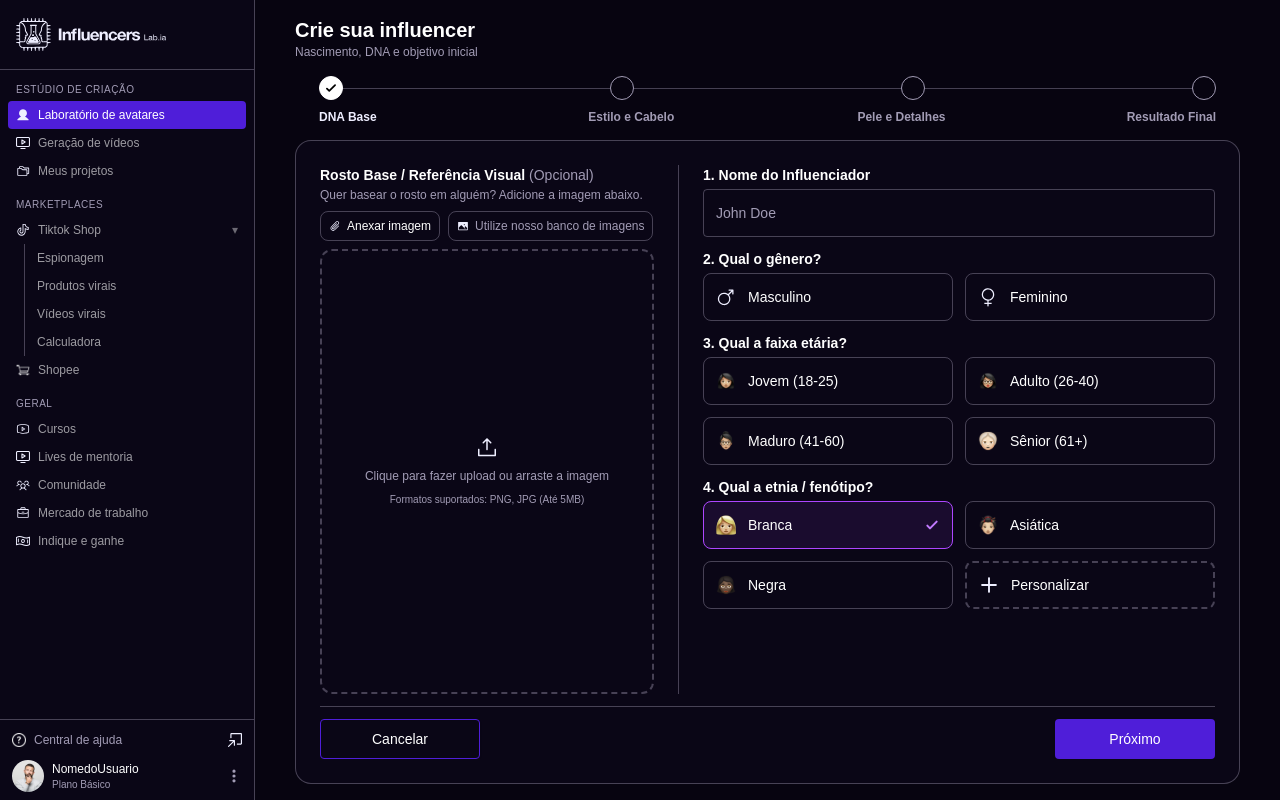
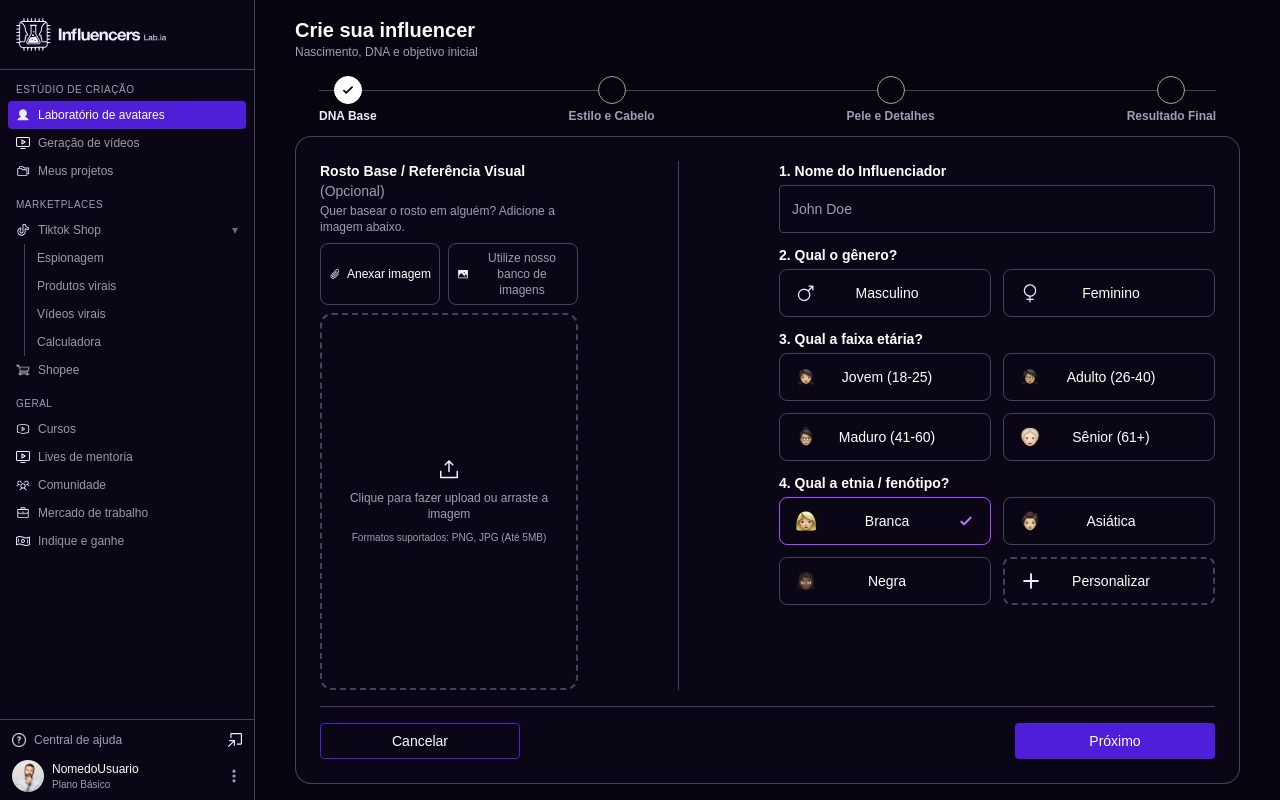
Before and after one commit to juliagalindo0/influencer-lab-challenge, a Next.js app: page /create in a window 1280 px wide. Both pictures are taken after a click on the button "Branca". Built offline with nearby package versions, Linux system fonts and the light colour scheme.

Commit message:
refactor: melhora visual do step 1 com ajustes de espaçamento, ícones e cards

```diff
--- a/app/features/create-influencer/components/layout/Stepper.tsx
+++ b/app/features/create-influencer/components/layout/Stepper.tsx
@@ -13,23 +13,24 @@ export default function Stepper() {
   const { step } = useInfluencer();
 
   return (
-    <div className="flex flex-col w-full">
+    <div className="relative w-full">
 
-      {/* Linha com círculos */}
-      <div className="flex items-center w-full">
-        {steps.map((s, i) => {
+      {/* Linha contínua por trás */}
+      <div className="absolute top-3.5 left-0 right-0 h-px bg-[#A29CB566] z-0" />
+
+      {/* Círculos — distribuídos uniformemente */}
+      <div className="relative z-10 flex justify-between w-full">
+        {steps.map((s) => {
           const isCompleted = step > s.number;
           const isActive = step === s.number;
 
           return (
-            <div key={s.number} className="flex items-center flex-1 last:flex-none">
+            <div key={s.number} className="flex flex-col items-center">
+              {/* Bolinha */}
               <div
                 className={`
-                  w-6 h-6 rounded-full flex items-center justify-center transition-all border shrink-0
-                  ${isCompleted || isActive
-                    ? "bg-white border-white"
-                    : "bg-[#070410] border-[#A29CB5]"
-                  }
+                  w-7 h-7 rounded-full flex items-center justify-center transition-all border
+                  ${isCompleted || isActive ? "bg-white border-white" : "bg-[#070410] border-[#A29CB5]"}
                 `}
               >
                 {(isCompleted || isActive) && (
@@ -39,23 +40,8 @@ export default function Stepper() {
                 )}
               </div>
 
-              {i < steps.length - 1 && (
-                <div className="h-px flex-1 bg-[#A29CB566]" />
-              )}
-            </div>
-          );
-        })}
-      </div>
-
-      {/* Labels abaixo */}
-      <div className="flex w-full mt-1">
-        {steps.map((s) => {
-          const isCompleted = step > s.number;
-          const isActive = step === s.number;
-
-          return (
-            <div key={s.number} className="flex-1 last:flex-none">
-              <span className={`text-xs font-bold whitespace-nowrap ${isActive || isCompleted ? "text-[#EEEEFF]" : "text-[#A29CB5]"}`}>
+              {/* Label centralizado abaixo */}
+              <span className={`text-xs font-bold mt-1 whitespace-nowrap ${isActive || isCompleted ? "text-[#EEEEFF]" : "text-[#A29CB5]"}`}>
                 {s.label}
               </span>
             </div>
--- a/app/features/create-influencer/components/steps/Step1DnaBase.tsx
+++ b/app/features/create-influencer/components/steps/Step1DnaBase.tsx
@@ -48,7 +48,7 @@ export default function Step1DnaBase() {
       <div className="flex flex-1 min-h-0 overflow-hidden gap-0">
 
         {/* Coluna esquerda — Upload */}
-        <div className="w-[40%] shrink-0 flex flex-col gap-2 pr-6">
+        <div className="w-[40%] shrink-0 flex flex-col gap-2 pr-25">
           <div>
             <p className="text-sm font-semibold text-white">
               Rosto Base / Referência Visual{" "}
@@ -68,7 +68,7 @@ export default function Step1DnaBase() {
               <Image src="/icons/paperclip.svg" alt="Anexar" width={12} height={12} />
               Anexar imagem
             </button>
-            <button className="flex items-center gap-1.5 px-2 py-1.5 rounded-lg border border-[#A29CB566] text-xs text-[#A29CB5] hover:bg-white/5 transition">
+            <button className="flex-1 flex items-center gap-1.5 px-2 py-1.5 rounded-lg border border-[#A29CB566] text-xs text-[#A29CB5] hover:bg-white/5 transition">
               <Image src="/icons/gallery.svg" alt="Banco" width={12} height={12} />
               Utilize nosso banco de imagens
             </button>
@@ -101,14 +101,24 @@ export default function Step1DnaBase() {
             {preview ? (
               <>
                 <Image src={preview} alt="Preview" fill className="object-cover rounded-xl" />
-                <div className="absolute bottom-0 left-0 right-0 bg-black/70 px-3 py-2 flex items-center justify-between">
+                <div className="absolute bottom-0 left-0 right-0 bg-[#0A0616] px-3 py-2 flex items-center justify-between">
                   <div>
                     <p className="text-xs text-white truncate max-w-[120px]">{fileName}</p>
                     <p className="text-[10px] text-[#A29CB5]">{fileSize}</p>
                   </div>
-                  <div className="flex gap-1">
-                    <button onClick={(e) => { e.stopPropagation(); fileInputRef.current?.click(); }} className="text-white/60 hover:text-white text-xs">✏️</button>
-                    <button onClick={(e) => { e.stopPropagation(); handleRemove(); }} className="text-red-400 hover:text-red-300 text-xs">🗑️</button>
+                  <div className="flex gap-2">
+                    <button
+                      onClick={(e) => { e.stopPropagation(); fileInputRef.current?.click(); }}
+                      className="hover:opacity-70 transition"
+                    >
+                      <Image src="/icons/edit.svg" alt="Editar" width={12} height={12} />
+                    </button>
+                    <button
+                      onClick={(e) => { e.stopPropagation(); handleRemove(); }}
+                      className="hover:opacity-70 transition"
+                    >
+                      <Image src="/icons/trash.svg" alt="Remover" width={12} height={12} />
+                    </button>
                   </div>
                 </div>
               </>
@@ -126,7 +136,7 @@ export default function Step1DnaBase() {
         <div className="w-px bg-[#A29CB566] self-stretch shrink-0" />
 
         {/* Coluna direita — Formulário */}
-        <div className="w-[60%] flex flex-col gap-3 pl-6 overflow-hidden">
+        <div className="w-[60%] flex flex-col gap-3 pl-25 overflow-hidden">
 
           {/* Nome */}
           <div className="flex flex-col gap-1">
@@ -175,9 +185,9 @@ export default function Step1DnaBase() {
       </div>
 
       {/* Rodapé */}
-      <div className="flex justify-between items-center pt-3 mt-3 border-t border-[#A29CB566] shrink-0">
+      <div className="flex justify-between items-center pt-4 mt-4 border-t border-[#A29CB566] shrink-0">
         <button
-          className="w-[160px] h-10 rounded-sm text-white text-sm font-medium transition"
+          className="w-[200px] h-9 rounded-sm text-white text-sm font-medium transition"
           style={{
             border: "1px solid #4F1ED9",
             boxShadow: "0px 1px 2px 0px #0000001A",
@@ -187,7 +197,7 @@ export default function Step1DnaBase() {
         </button>
         <button
           onClick={nextStep}
-          className="w-[160px] h-10 rounded-sm text-white text-sm font-medium transition"
+          className="w-[200px] h-9 rounded-sm text-white text-sm font-medium transition"
           style={{
             background: "linear-gradient(0deg, #4F1ED9, #4F1ED9), linear-gradient(126.46deg, rgba(139, 92, 246, 0.9) 24.73%, rgba(59, 130, 246, 0.02) 121.42%)",
             boxShadow: "0px 1px 2px 0px #0000001A",
--- a/app/features/create-influencer/components/ui/OptionCard.tsx
+++ b/app/features/create-influencer/components/ui/OptionCard.tsx
@@ -23,28 +23,36 @@ export default function OptionCard({
     <button
       onClick={onClick}
       className={`
-        w-full px-3 rounded-lg flex items-center gap-3 transition shrink-0
+        w-full px-4 rounded-lg flex items-center gap-3 transition shrink-0
         ${tall ? "h-16" : "h-12"}
         ${dashed ? "border-2 border-dashed" : "border"}
         ${selected
-          ? "border-purple-500 bg-purple-500/10"
+          ? "border-purple-500 bg-transparent"
           : "border-[#A29CB566] hover:border-[#A29CB5] bg-transparent"
         }
       `}
     >
+      {/* Ícone à esquerda */}
       {icon && (
         <Image src={icon} alt={label} width={20} height={20} className="shrink-0" />
       )}
       {!icon && dashed && (
         <span className="text-white/50 shrink-0">+</span>
       )}
-      <span className="text-sm font-medium text-white truncate">{label}</span>
-      {selected && (
-        <span className="ml-auto shrink-0">
-          <svg className="w-4 h-4 text-purple-400" fill="none" viewBox="0 0 24 24" stroke="currentColor">
-            <path strokeLinecap="round" strokeLinejoin="round" strokeWidth={3} d="M5 13l4 4L19 7" />
-          </svg>
-        </span>
+
+      {/* Label centralizado no espaço restante */}
+      <span className="flex-1 text-sm font-medium text-white text-center">
+        {label}
+      </span>
+
+      {/* Check à direita quando selecionado */}
+      {selected ? (
+        <svg className="w-4 h-4 text-purple-400 shrink-0" fill="none" viewBox="0 0 24 24" stroke="currentColor">
+          <path strokeLinecap="round" strokeLinejoin="round" strokeWidth={3} d="M5 13l4 4L19 7" />
+        </svg>
+      ) : (
+        /* Espaço reservado para manter alinhamento */
+        (icon || dashed) && <span className="w-4 shrink-0" />
       )}
     </button>
   );
```
Also changed, not shown: public/icons/edit.svg (added), public/icons/trash.svg (added).
